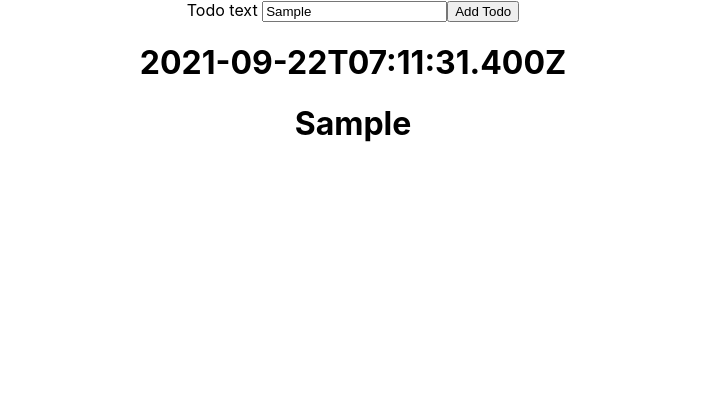
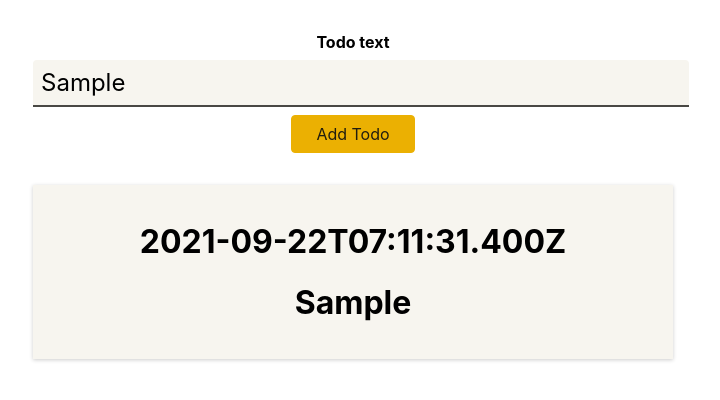
Before and after one commit to troias/React-TS, a React (Create React App) app: page / in a window 1280 px wide. Both pictures are taken after typing "Sample" into the empty fields and a click on the button "Add Todo". Shown: the top 400 px of the page, without its empty margins (287-1007 px from the left). Built offline with nearby package versions, Linux system fonts and the light colour scheme.

Commit message:
added styling

```diff
--- /dev/null
+++ b/src/Components/Todo/NewToDo.module.css
@@ -0,0 +1,42 @@
+.form {
+    width: 40rem;
+    margin: 2rem auto;
+
+  }
+
+  .form label {
+    display: block;
+    font-weight: bold;
+    margin-bottom: 0.5rem;
+  }
+
+  .form input {
+    display: block;
+    width: 100%;
+    font: inherit;
+    font-size: 1.5rem;
+    padding: 0.5rem;
+    border-radius: 4px;
+    background-color: #f7f5ef;
+    border: none;
+    border-bottom: 2px solid #494844;
+    border-bottom-right-radius: 0;
+    border-bottom-left-radius: 0;
+    margin-bottom: 0.5rem;
+  }
+
+  .form button {
+    font: inherit;
+    background-color: #ebb002;
+    border: 1px solid #ebb002;
+    color: #201d0f;
+    padding: 0.5rem 1.5rem;
+    border-radius: 4px;
+    cursor: pointer;
+  }
+
+  .form button:hover,
+  .form button:active {
+    background-color: #ebc002;
+    border-color: #ebc002;
+  }
--- a/src/Components/Todo/NewToDo.tsx
+++ b/src/Components/Todo/NewToDo.tsx
@@ -1,5 +1,5 @@
 import React, { useRef } from 'react'
-
+import classes from './NewToDo.module.css'
 
 
 const NewToDo: React.FC< {todoText: (currtext: string) => void} > = (props) => {
@@ -13,7 +13,7 @@
     }
 
     return (
-        <form onSubmit={todoHandler}>
+        <form onSubmit={todoHandler} className={classes.form}>
             <label htmlFor="text">Todo text </label>
             <input type="text" id="text" ref={textRef} placeholder="text"/>
             <button>Add Todo </button>
--- /dev/null
+++ b/src/Components/Todo/ToDoItem.module.css
@@ -0,0 +1,6 @@
+.item {
+    margin: 1rem 0;
+    box-shadow: 0 1px 4px rgba(0, 0, 0, 0.2);
+    padding: 1rem;
+    background-color: #f7f5ef;
+  }
--- a/src/Components/Todo/TodoItem.tsx
+++ b/src/Components/Todo/TodoItem.tsx
@@ -1,9 +1,10 @@
 import React from 'react'
 import Todo from '../../models/Todo'
+import classes from './ToDoItem.module.css'
 
 const TodoItem: React.FC<{item: Todo}> = (props) => {
     return (
-        <div>
+        <div className={classes.item}>
             <h1>{props.item.id}</h1>
             <h1>{props.item.text}</h1>
         </div>
--- a/src/Components/Todo/TodoList.tsx
+++ b/src/Components/Todo/TodoList.tsx
@@ -1,21 +1,47 @@
 import Todo from '../../models/Todo'
 import TodoItem from './TodoItem'
-
+import classes from './Todos.module.css'
 
 
 
 const TodoList: React.FC<{ items: Todo[] }> = (props) => {
     return (
-        <div>
+        <div >
             {
-                props.items.map((item: any) =>
-                    <>
-                        <TodoItem key={item.id} item={item} /> <br />
-                    </>)
-            }
+
+                props.items.map((item: any) => {
+                    return (
+                        <ul className={classes.todos}>
+                            <li> <TodoItem key={item.id} item={item} /> </li>
+                        </ul >
+                    )
+            })
+        }
 
         </div>
     )
 }
 
+
+
+
+
+
+
+
+
+
+
+
+
+
+
+
+
+
+
+
+
+
+
 export default TodoList
--- /dev/null
+++ b/src/Components/Todo/Todos.module.css
@@ -0,0 +1,7 @@
+
+.todos {
+    list-style: none;
+    margin: 2rem auto;
+    padding: 0;
+    width: 40rem;
+  }
```
